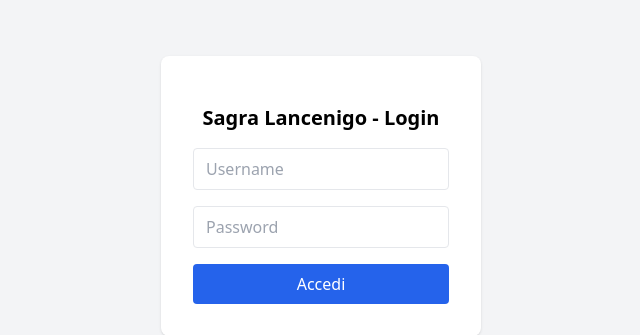
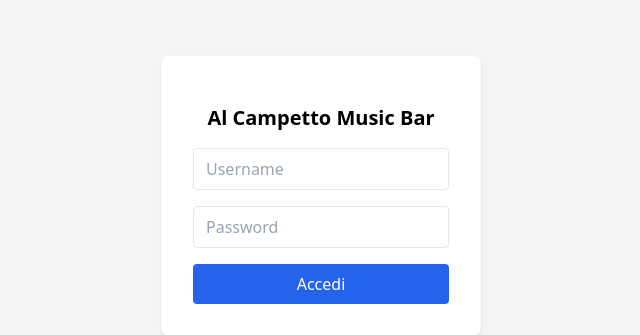
Before and after one commit to tictacguy/simple_bear_stand_management_system, a Django app: page /login/ in a window 1280 px wide. Shown: the part 204-539 px from the top of the page, without its empty margins (319-959 px from the left). Run offline with Django 5.2, Linux system fonts and the light colour scheme; some libraries are stand-ins or nearby versions.

Commit message:
chnaged name

```diff
--- a/gestionale/cassa/templates/cassa/base.html
+++ b/gestionale/cassa/templates/cassa/base.html
@@ -23,7 +23,7 @@
 </head>
 <body class="bg-slate-100 h-screen flex overflow-hidden text-sm text-slate-800">
     <aside class="w-52 bg-sidebar text-slate-300 flex flex-col shrink-0">
-        <div class="px-5 py-4 text-base font-semibold text-white tracking-wide border-b border-slate-700">Sagra Lancenigo</div>
+        <div class="px-5 py-4 text-base font-semibold text-white tracking-wide border-b border-slate-700">Al Campetto Music Bar</div>
         <nav class="flex-1 py-3 space-y-0.5 px-2">
             <a href="{% url 'cassa:cassa' %}" class="block px-3 py-2 rounded {% if request.resolver_match.url_name == 'cassa' %}bg-sidebar-active text-white{% else %}hover:bg-sidebar-hover{% endif %}">Cassa</a>
             <a href="{% url 'cassa:inventario' %}" class="block px-3 py-2 rounded {% if request.resolver_match.url_name == 'inventario' %}bg-sidebar-active text-white{% else %}hover:bg-sidebar-hover{% endif %}">Inventario</a>
--- a/gestionale/cassa/templates/cassa/login.html
+++ b/gestionale/cassa/templates/cassa/login.html
@@ -8,7 +8,7 @@
 <body class="bg-gray-100 flex items-center justify-center h-screen">
     <form method="post" class="bg-white p-8 rounded-lg shadow w-80 space-y-4">
         {% csrf_token %}
-        <h1 class="text-xl font-bold text-center">Sagra Lancenigo - Login</h1>
+        <h1 class="text-xl font-bold text-center">Al Campetto Music Bar</h1>
         {% if form.errors %}<p class="text-red-600 text-sm text-center">Credenziali non valide</p>{% endif %}
         <input name="username" placeholder="Username" class="w-full px-3 py-2 border rounded" required>
         <input name="password" type="password" placeholder="Password" class="w-full px-3 py-2 border rounded" required>
```
